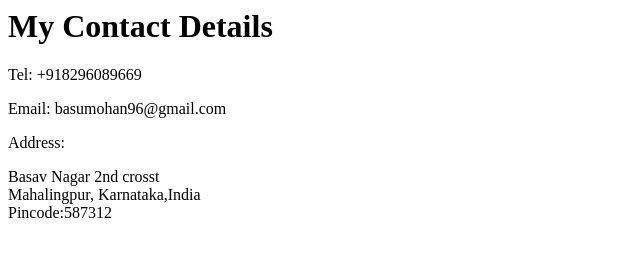
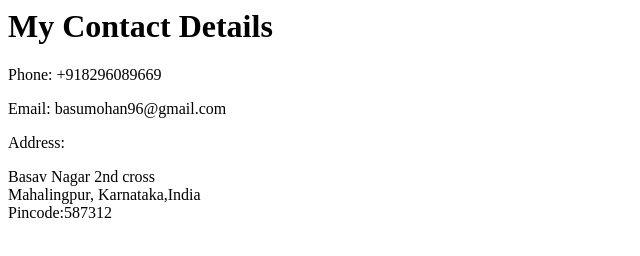
Before and after one commit to Basavaraj69/html-portfolio, a plain HTML site: page assets 2/index.html in a window 1280 px wide. Shown: the full height of the page, 0-640 px from the left. Drawn offline with Linux system fonts and the light colour scheme.

Commit message:
Update index.html

```diff
--- a/assets 2/index.html
+++ b/assets 2/index.html
@@ -1,9 +1,9 @@
 <h1>My Contact Details </h1>
-<p>Tel: +918296089669 </p>
+<p>Phone: +918296089669 </p>
 <p>Email: basumohan96@gmail.com</p>
 <p>Address:</p>
 <p>
-  Basav Nagar 2nd crosst<br />
+  Basav Nagar 2nd cross<br />
   Mahalingpur, Karnataka,India<br />
   Pincode:587312<br />
 </p>
```
